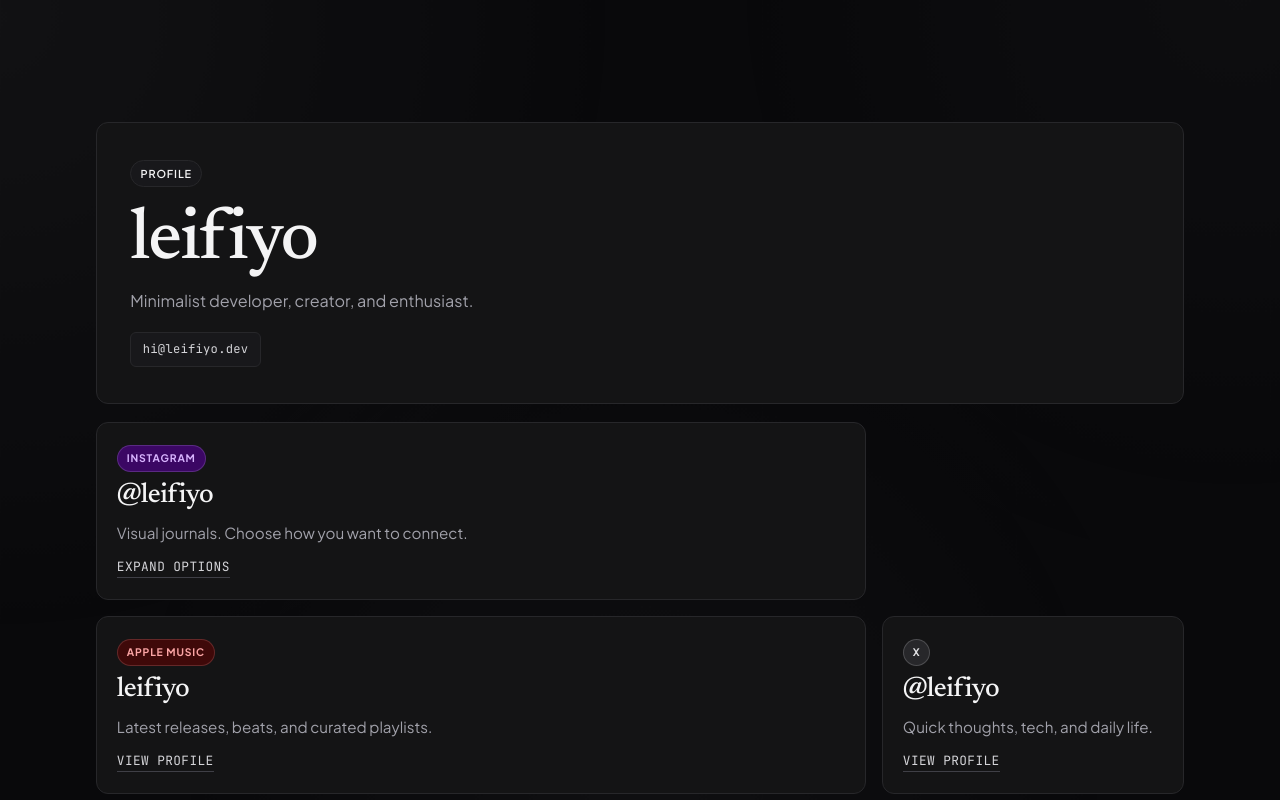
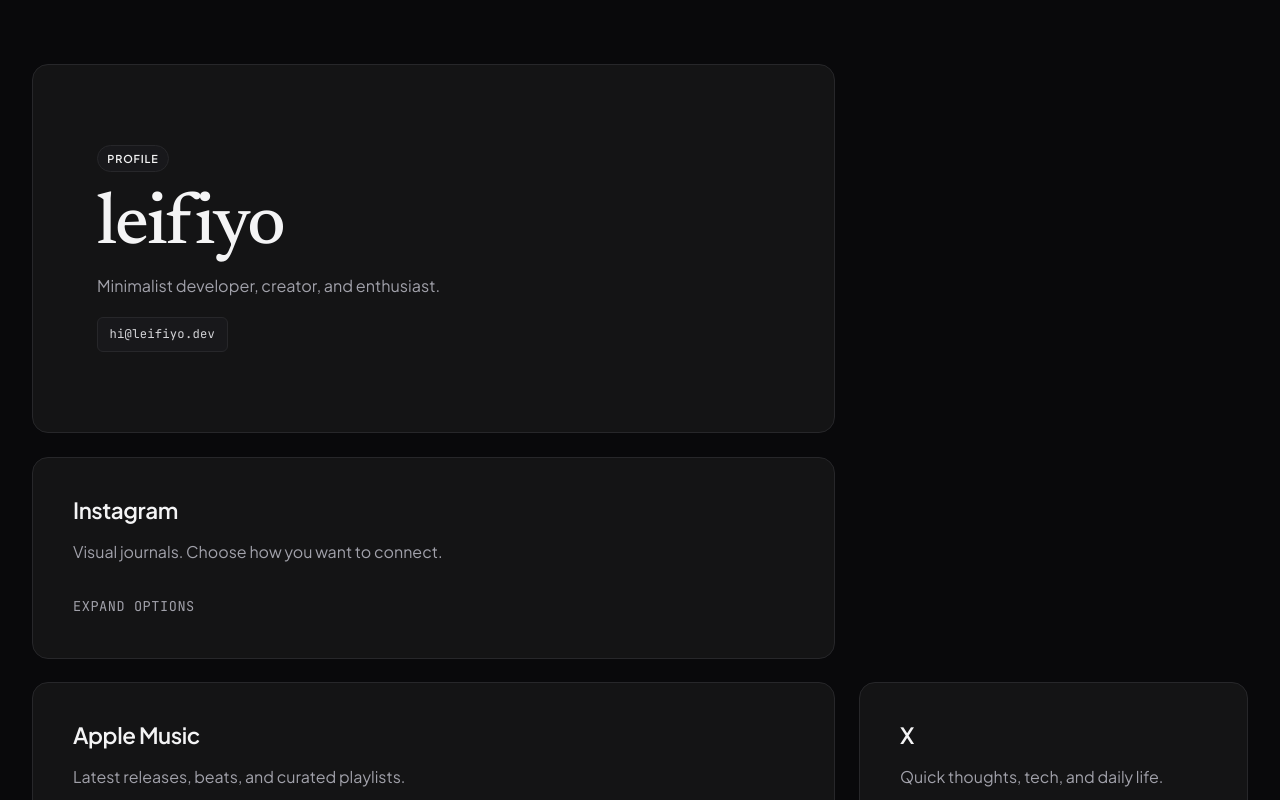
Before and after one commit to leifiyoo/musical-winner, a React (Create React App) app: page / in a window 1280 px wide. Shown: the top 800 px of the page. Built offline with nearby package versions, Linux system fonts and the light colour scheme.

Commit message:
feat: enhance UI/UX with minimalist bento grid and page transitions

```diff
--- a/src/App.js
+++ b/src/App.js
@@ -3,34 +3,26 @@ import React, { useEffect, useState } from "react";
 const SOCIAL_LINKS = [
   {
     name: "Apple Music",
-    handle: "leifiyo",
     href: "https://music.apple.com/",
     description: "Latest releases, beats, and curated playlists.",
-    tone: "red",
     isWide: true,
   },
   {
     name: "X",
-    handle: "@leifiyo",
     href: "https://x.com/leifiyo",
     description: "Quick thoughts, tech, and daily life.",
-    tone: "gray",
     isWide: false,
   },
   {
     name: "GitHub",
-    handle: "leifiyo",
     href: "https://github.com/leifiyo",
     description: "Open source projects & experiments.",
-    tone: "blue",
     isWide: false,
   },
   {
     name: "Snapchat",
-    handle: "leifiyo",
     href: "https://snapchat.com/add/leifiyo",
     description: "Daily drops and behind the scenes.",
-    tone: "yellow",
     isWide: true,
   }
 ];
@@ -74,12 +66,33 @@ function useRevealOnScroll() {
 export default function App() {
   useRevealOnScroll();
   const [showInsta, setShowInsta] = useState(false);
+  const [isNavigating, setIsNavigating] = useState(false);
+
+  useEffect(() => {
+    // Reset navigation state when coming back to the page via back button
+    const handlePageShow = (e) => {
+      if (e.persisted) {
+        setIsNavigating(false);
+      }
+    };
+    window.addEventListener("pageshow", handlePageShow);
+    return () => window.removeEventListener("pageshow", handlePageShow);
+  }, []);
+
+  const handleNavigate = (e, url) => {
+    e.preventDefault();
+    setIsNavigating(true);
+    setTimeout(() => {
+      window.location.href = url;
+    }, 450); // Matches the CSS transition duration
+  };
 
   return (
     <div className="page-shell">
+      <div className={`page-transition-overlay ${isNavigating ? "is-navigating" : ""}`} aria-hidden="true" />
       <div className="ambient-layer" aria-hidden="true" />
 
-      <main className="linktree-wrapper">
+      <main className="bento-wrapper">
         <section className="hero-panel reveal-base" data-reveal style={{ "--index": 0 }}>
           <p className="hero-eyebrow">Profile</p>
           <h1 className="hero-title">leifiyo</h1>
@@ -89,9 +102,8 @@ export default function App() {
           </a>
         </section>
 
-        <section className="social-grid" aria-label="Social media links">
         <div
-            className="social-card reveal-base tone-purple social-card-wide"
+          className="social-card reveal-base social-card-wide"
           onClick={() => setShowInsta(!showInsta)}
           role="button"
           tabIndex={0}
@@ -100,17 +112,26 @@ export default function App() {
           style={{ "--index": 1 }}
         >
           <div className="social-card-inner">
-              <span className="social-tag">Instagram</span>
-              <p className="social-handle">@leifiyo</p>
+            <div className="social-icon-wrapper">
+              <h2 className="social-name">Instagram</h2>
+            </div>
             <p className="social-copy">Visual journals. Choose how you want to connect.</p>
 
             {showInsta ? (
               <div className="insta-options" onClick={(e) => e.stopPropagation()}>
-                  <a href="https://instagram.com/leifiyo" target="_blank" rel="noopener noreferrer" className="insta-option">
+                <a
+                  href="https://instagram.com/leifiyo"
+                  onClick={(e) => handleNavigate(e, "https://instagram.com/leifiyo")}
+                  className="insta-option"
+                >
                   <span>Public Feed</span>
                   <span className="insta-option-icon">↗</span>
                 </a>
-                  <a href="https://instagram.com/leifiyoprivate" target="_blank" rel="noopener noreferrer" className="insta-option">
+                <a
+                  href="https://instagram.com/leifiyoprivate"
+                  onClick={(e) => handleNavigate(e, "https://instagram.com/leifiyoprivate")}
+                  className="insta-option"
+                >
                   <span>Private (Close Friends)</span>
                   <span className="insta-option-icon">↗</span>
                 </a>
@@ -124,27 +145,26 @@ export default function App() {
         {SOCIAL_LINKS.map((social, index) => (
           <a
             key={social.name}
-              className={`social-card reveal-base tone-${social.tone} ${social.isWide ? "social-card-wide" : ""}`}
+            className={`social-card reveal-base ${social.isWide ? "social-card-wide" : ""}`}
             href={social.href}
-              target="_blank"
-              rel="noreferrer"
-              aria-label={`${social.name} ${social.handle}`}
+            onClick={(e) => handleNavigate(e, social.href)}
+            aria-label={`${social.name}`}
             data-reveal
             style={{ "--index": index + 2 }}
           >
             <div className="social-card-inner">
-                <span className="social-tag">{social.name}</span>
-                <p className="social-handle">{social.handle}</p>
+              <div className="social-icon-wrapper">
+                <h2 className="social-name">{social.name}</h2>
+              </div>
               <p className="social-copy">{social.description}</p>
-                <span className="social-cta">View Profile</span>
+              <span className="social-cta">Visit &#8594;</span>
             </div>
           </a>
         ))}
-        </section>
 
         <footer className="footnote reveal-base" data-reveal style={{ "--index": SOCIAL_LINKS.length + 2 }}>
           <p>© {new Date().getFullYear()} leifiyo</p>
-          <a href="https://leifiyo.dev" target="_blank" rel="noreferrer">
+          <a href="https://leifiyo.dev" onClick={(e) => handleNavigate(e, "https://leifiyo.dev")}>
             leifiyo.dev
           </a>
         </footer>
--- a/src/index.css
+++ b/src/index.css
@@ -54,36 +54,69 @@
   min-height: 100vh;
   overflow: hidden;
   background: var(--canvas);
-  padding: 3.5rem 1.25rem 4rem;
+  padding: 0;
 }
 
-.ambient-layer {
+.page-transition-overlay {
   position: fixed;
-  inset: -20%;
+  top: 0;
+  left: 0;
+  width: 100vw;
+  height: 100vh;
+  background: var(--canvas);
+  z-index: 9999;
   pointer-events: none;
-  background:
-    radial-gradient(circle at 14% 16%, rgba(255, 255, 255, 0.05) 0%, rgba(255, 255, 255, 0) 38%),
-    radial-gradient(circle at 83% 14%, rgba(255, 255, 255, 0.03) 0%, rgba(255, 255, 255, 0) 34%),
-    radial-gradient(circle at 50% 84%, rgba(255, 255, 255, 0.04) 0%, rgba(255, 255, 255, 0) 41%);
-  opacity: 0.8;
-  animation: drift 30s ease-in-out infinite alternate;
+  opacity: 0;
+  transition: opacity 0.5s cubic-bezier(0.65, 0, 0.35, 1);
 }
 
-.linktree-wrapper {
+.page-transition-overlay.is-navigating {
+  opacity: 1;
+  pointer-events: all;
+}
+
+.bento-wrapper {
   position: relative;
   z-index: 1;
-  width: min(100%, 68rem);
+  width: 100%;
+  max-width: 90rem;
   margin: 0 auto;
   display: grid;
-  gap: 1rem;
-  padding: 2.6rem 0 3rem;
+  gap: 1.5rem;
+  padding: 4rem 2rem;
+  grid-template-columns: 1fr;
+}
+
+@media (min-width: 768px) {
+  .bento-wrapper {
+    grid-template-columns: repeat(12, 1fr);
+  }
 }
 
 .hero-panel {
   background: var(--surface);
   border: 1px solid var(--structure);
-  border-radius: 12px;
-  padding: 2.25rem clamp(1.25rem, 2.6vw, 2.8rem);
+  border-radius: 16px;
+  padding: 3rem;
+  display: flex;
+  flex-direction: column;
+  justify-content: center;
+  align-items: flex-start;
+  position: relative;
+  overflow: hidden;
+}
+
+@media (min-width: 768px) {
+  .hero-panel {
+    grid-column: span 12;
+    padding: 5rem 4rem;
+  }
+}
+
+@media (min-width: 1024px) {
+  .hero-panel {
+    grid-column: span 8;
+  }
 }
 
 .hero-eyebrow {
@@ -134,135 +167,125 @@
   background: #27272a;
 }
 
-.social-grid {
-  display: grid;
-  grid-template-columns: minmax(0, 1fr);
-  gap: 1rem;
+.social-card {
+  display: flex;
+  flex-direction: column;
+  justify-content: space-between;
+  text-decoration: none;
+  background: var(--surface);
+  border: 1px solid var(--structure);
+  border-radius: 16px;
+  padding: 2.5rem;
+  transition:
+    transform 350ms cubic-bezier(0.16, 1, 0.3, 1),
+    border-color 300ms ease;
+  color: var(--ink);
+  cursor: pointer;
+  position: relative;
+  overflow: hidden;
+  min-height: 200px;
 }
 
-.social-card {
-  display: block;
-  text-decoration: none;
-  gap: 0.54rem;
-  background: var(--surface);
-  border: 1px solid var(--structure);
-  border-radius: 12px;
-  padding: 1.4rem 1.24rem 1.28rem;
-  transition:
-    transform 200ms cubic-bezier(0.16, 1, 0.3, 1),
-    box-shadow 200ms ease,
-    border-color 200ms ease;
-  color: var(--ink);
-  cursor: pointer;
+@media (min-width: 768px) {
+  .social-card {
+    grid-column: span 6;
+  }
+}
+
+@media (min-width: 1024px) {
+  .social-card {
+    grid-column: span 4;
+  }
+  .social-card-wide {
+    grid-column: span 8;
+  }
+}
+
+.social-card::after {
+  content: "";
+  position: absolute;
+  inset: 0;
+  background: radial-gradient(circle at 100% 0%, rgba(255,255,255,0.03) 0%, transparent 60%);
+  opacity: 0;
+  transition: opacity 300ms ease;
+  pointer-events: none;
 }
 
 .social-card-inner {
-  display: grid;
-  gap: 0.54rem;
+  display: flex;
+  flex-direction: column;
+  gap: 1rem;
+  height: 100%;
+  position: relative;
+  z-index: 2;
 }
 
 .social-card:hover, .social-card-clickable:hover {
-  transform: translateY(-2px);
-  box-shadow: 0 4px 12px rgba(0, 0, 0, 0.3);
+  transform: translateY(-4px) scale(1.01);
   border-color: #3f3f46;
+}
+
+.social-card:hover::after {
+  opacity: 1;
 }
 
 .social-card:active, .social-card-clickable:active {
   transform: scale(0.98);
 }
 
-.social-tag {
-  display: inline-flex;
-  justify-self: start;
-  align-items: center;
-  border-radius: 9999px;
-  border: 1px solid transparent;
-  font-size: 0.65rem;
-  font-weight: 700;
-  letter-spacing: 0.08em;
-  text-transform: uppercase;
-  padding: 0.24rem 0.56rem;
+.social-icon-wrapper {
+  display: flex;
+  justify-content: space-between;
+  align-items: flex-start;
+  margin-bottom: auto;
 }
 
-.social-handle {
+.social-name {
   margin: 0;
   color: var(--ink);
-  font-family: "Newsreader", "Instrument Serif", serif;
-  font-size: 1.72rem;
+  font-family: "Plus Jakarta Sans", sans-serif;
+  font-weight: 600;
+  font-size: 1.4rem;
   line-height: 1.15;
-  letter-spacing: -0.025em;
+  letter-spacing: -0.02em;
 }
 
 .social-copy {
   margin: 0;
   color: var(--muted-ink);
-  font-size: 0.95rem;
+  font-size: 1rem;
+  line-height: 1.5;
+  max-width: 90%;
 }
 
 .social-cta {
   display: inline-flex;
-  justify-self: start;
-  margin-top: 0.2rem;
-  color: #d4d4d8;
-  border-bottom: 1px solid #3f3f46;
-  font-size: 0.8rem;
+  align-self: flex-start;
+  margin-top: 1rem;
+  color: var(--muted-ink);
+  font-size: 0.85rem;
   font-family: "JetBrains Mono", "SF Mono", monospace;
-  letter-spacing: 0.03em;
+  letter-spacing: 0.04em;
   text-transform: uppercase;
-  transition: color 0.15s ease, border-color 0.15s ease;
+  transition: color 250ms ease, transform 300ms ease;
 }
 
 .social-card:hover .social-cta {
   color: var(--ink);
-  border-color: var(--ink);
-}
-
-.tone-red .social-tag {
-  background: #3f0909;
-  color: #fca5a5;
-  border-color: rgba(252, 165, 165, 0.2);
-}
-
-.tone-blue .social-tag {
-  background: #082f49;
-  color: #7dd3fc;
-  border-color: rgba(125, 211, 252, 0.2);
-}
-
-.tone-green .social-tag {
-  background: #064e3b;
-  color: #86efac;
-  border-color: rgba(134, 239, 172, 0.2);
-}
-
-.tone-yellow .social-tag {
-  background: #422006;
-  color: #fde047;
-  border-color: rgba(253, 224, 71, 0.2);
-}
-
-.tone-purple .social-tag {
-  background: #3b0764;
-  color: #d8b4fe;
-  border-color: rgba(216, 180, 254, 0.2);
-}
-
-.tone-gray .social-tag {
-  background: #27272a;
-  color: #e4e4e7;
-  border-color: rgba(228, 228, 231, 0.2);
+  transform: translateX(4px);
 }
 
 
 .footnote {
+  grid-column: 1 / -1;
   display: flex;
   flex-wrap: wrap;
   align-items: center;
   justify-content: space-between;
   gap: 0.75rem 1rem;
-  margin-top: 0.35rem;
+  margin-top: 2rem;
   border-top: 1px solid var(--structure);
-  padding: 1.1rem 0.35rem 0;
+  padding: 2rem 0.5rem 0;
   color: var(--muted-ink);
   font-size: 0.9rem;
 }
@@ -323,17 +346,17 @@
 
 .reveal-base {
   opacity: 0;
-  transform: translateY(12px);
+  transform: translateY(20px);
   will-change: transform, opacity;
   transition:
-    opacity 600ms cubic-bezier(0.16, 1, 0.3, 1),
-    transform 600ms cubic-bezier(0.16, 1, 0.3, 1);
-  transition-delay: calc(var(--index, 0) * 80ms);
+    opacity 800ms cubic-bezier(0.16, 1, 0.3, 1),
+    transform 800ms cubic-bezier(0.16, 1, 0.3, 1);
+  transition-delay: calc(var(--index, 0) * 100ms);
 }
 
 .reveal-base.is-visible {
   opacity: 1;
-  transform: translateY(0);
+  transform: translateY(0) translateZ(0);
 }
 
 @keyframes drift {
@@ -345,35 +368,3 @@
     transform: translate3d(3%, -2%, 0) scale(1.04);
   }
 }
-
-@media (min-width: 640px) {
-  .page-shell {
-    padding: 4.3rem 1.6rem 4.4rem;
-  }
-
-  .social-grid {
-    grid-template-columns: repeat(2, minmax(0, 1fr));
-  }
-
-  .social-card-wide {
-    grid-column: span 2;
-  }
-}
-
-@media (min-width: 960px) {
-  .page-shell {
-    padding: 5rem 2rem 5.2rem;
-  }
-
-  .linktree-wrapper {
-    gap: 1.15rem;
-  }
-
-  .social-grid {
-    grid-template-columns: 1.35fr 0.9fr 0.9fr;
-  }
-
-  .social-card-wide {
-    grid-column: span 2;
-  }
-}
```
Lines whose indentation alone changed are shown as unchanged.
